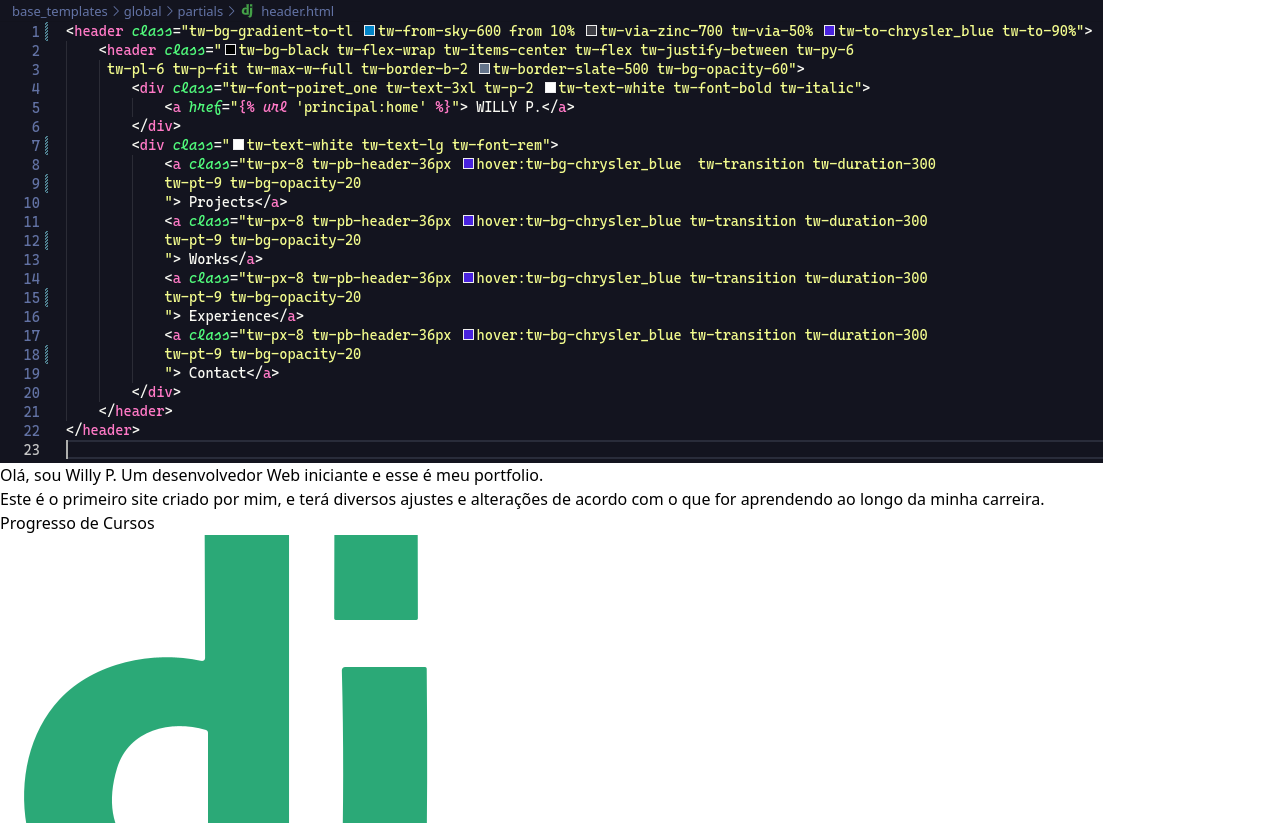
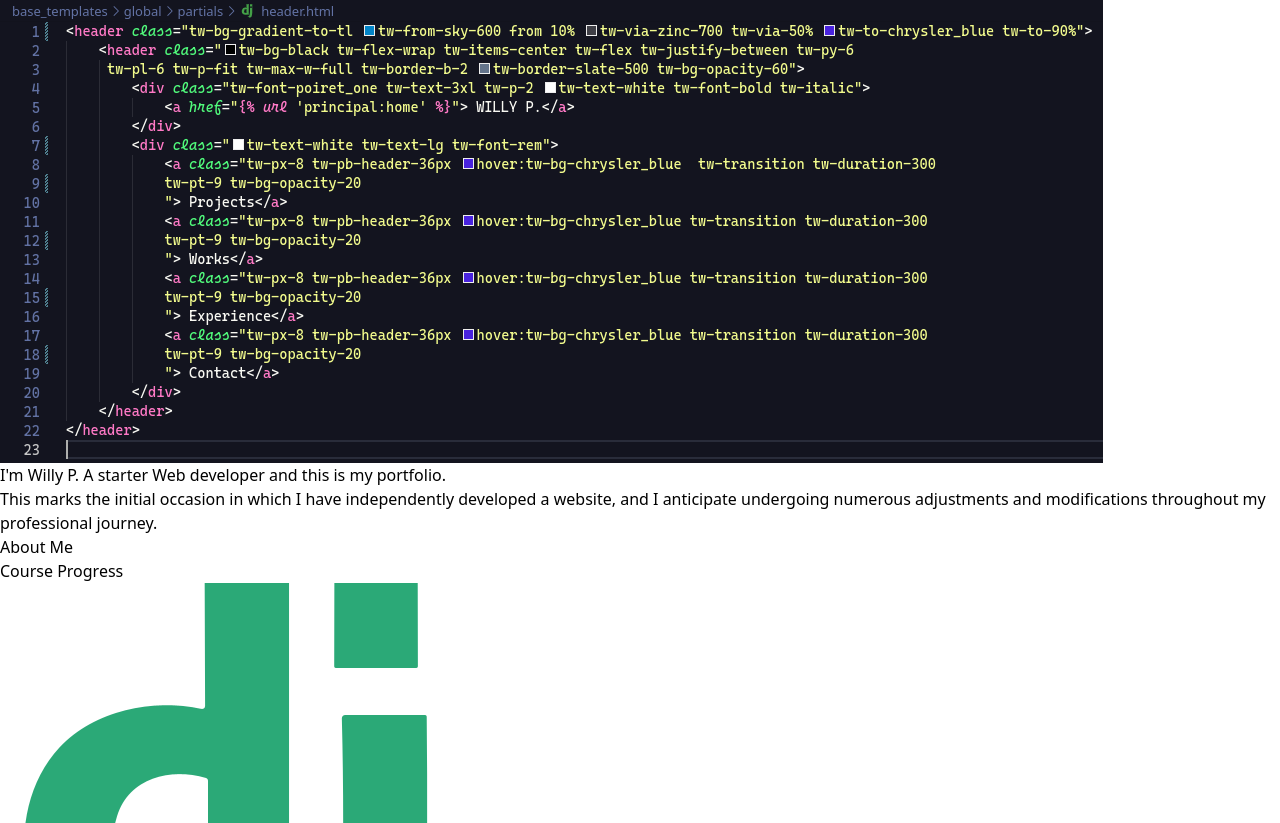
Before and after one commit to SoldadoZuero/portfolio, a Django app: page / in a window 1280 px wide. Shown: the part 49-872 px from the top of the page. Run offline with Django 4.2, Linux system fonts and the light colour scheme; parts of the project's set-up code (start-up, migrations or seed data) failed here and were passed over; some libraries are stand-ins or nearby versions; some web fonts are replaced.

Commit message:
Made some introduction changes

```diff
--- a/principal/templates/principal/pages/home.html
+++ b/principal/templates/principal/pages/home.html
@@ -3,6 +3,7 @@
     <div class="tw-bg-gradient-to-r tw-from-persian_green tw-from-10% tw-via-ultra_violet tw-via-40%
      tw-to-sky-600 tw-relative tw-bg-100%">
         {% include 'principal/partials/intro_home.html' %}
+        {% include 'principal/partials/about_me.html' %}
         {% include 'principal/partials/course_progress.html' %}
     </div>
 {% endblock content %}
--- /dev/null
+++ b/principal/templates/principal/partials/about_me.html
@@ -0,0 +1,5 @@
+<div class="tw-bg-black tw-bg-opacity-50 tw-flex tw-justify-center">
+    <h3 class="tw-text-5xl tw-font-lobster tw-italic tw-text-slate-200">
+        About Me
+    </h3>
+</div>
--- a/principal/templates/principal/partials/course_progress.html
+++ b/principal/templates/principal/partials/course_progress.html
@@ -1,38 +1,38 @@
 <div class="tw-bg-persian_green tw-outline-4 tw-outline-non_photo_blue tw-outline">
     <div class="tw-to-persian_green tw-bg-gradient-to-b tw-from-20% tw-from-sky-600 tw-bg-opacity-10">
-        <h3 class="tw-bg-black tw-bg-opacity-50 tw-font-poiret_one tw-font-bold tw-text-center
+        <h2 class="tw-bg-black tw-bg-opacity-50 tw-font-poiret_one tw-font-bold tw-text-center
          tw-text-slate-200 tw-text-5xl tw-pt-2 tw-pb-2">
-        Progresso de Cursos
-        </h3>
+        Course Progress
+        </h2>
     </div>
     <div class="tw-bg-black tw-bg-opacity-50 tw-flex tw-justify-between tw-p-3 tw-pb-12">
         <div>
-            <img src="/media/django-progress.png" alt="Django Progress" class="tw-w-32 tw-inline-block">
+            <img src="/media/django-progress.png" alt="Django Progress 90%" class="tw-w-32 tw-inline-block">
             <div class="tw-w-28 tw-bg-gradient-to-r tw-to-slate-900 tw-from-90% tw-from-sky-500
                 tw-block tw-h-2 tw-rounded-md tw-mt-4 tw-absolute tw-bottom-4"></div>
         </div>
         <div>
-            <img src="/media/python-progress.png" alt="Python Progress" class="tw-w-32 tw-inline-block">
+            <img src="/media/python-progress.png" alt="Python Progress 20%" class="tw-w-32 tw-inline-block">
             <div class="tw-w-32 tw-bg-gradient-to-r tw-to-slate-900 tw-from-sky-500 tw-to-20%
                 tw-block tw-h-2 tw-rounded-md tw-mt-4 tw-absolute tw-bottom-4"></div>
         </div>
         <div>
-            <img src="/media/js-progress.png" alt="Java Script Progress" class="tw-w-32 tw-inline-block">
+            <img src="/media/js-progress.png" alt="Java Script W.I.P" class="tw-w-32 tw-inline-block">
             <div class="tw-w-32 tw-bg-slate-900
                 tw-block tw-h-2 tw-rounded-md tw-mt-4 tw-absolute tw-bottom-4"></div>
         </div>
         <div>
-            <img src="/media/ts-progress.png" alt="Type Script Progress" class="tw-w-32 tw-inline-block">
+            <img src="/media/ts-progress.png" alt="Type Script W.I.P" class="tw-w-32 tw-inline-block">
             <div class="tw-w-32 tw-bg-slate-900
                 tw-block tw-h-2 tw-rounded-md tw-mt-4 tw-absolute tw-bottom-4"></div>
         </div>
         <div>
-            <img src="/media/java-progress.png" alt="Java Progress" class="tw-w-32 tw-inline-block">
+            <img src="/media/java-progress.png" alt="Java W.I.P" class="tw-w-32 tw-inline-block">
             <div class="tw-w-32 tw-bg-slate-900
                 tw-block tw-h-2 tw-rounded-md tw-mt-4 tw-absolute tw-bottom-4"></div>
         </div>
         <div class="">
-            <img src="/media/wf-progress.png" alt="Web Frontend Progress" class="tw-h-32 tw-w-60 tw-inline-block">
+            <img src="/media/wf-progress.png" alt="Web Frontend W.I.P" class="tw-h-32 tw-w-60 tw-inline-block">
             <div class="tw-w-60 tw-bg-slate-900
                 tw-block tw-h-2 tw-rounded-md tw-mt-4 tw-absolute tw-bottom-4"></div>
         </div>
--- a/principal/templates/principal/partials/intro_home.html
+++ b/principal/templates/principal/partials/intro_home.html
@@ -3,13 +3,14 @@
         <img src="/media/header-code.png" alt="Header Code" class="tw-max-w-3xl tw-ml-8 tw-static tw-z-1 tw-rounded-md">
         <div class="tw-absolute tw-z-2 tw-top-5 tw-right-8 tw-ml-1">
             <h2 class="tw-text-white tw-flex tw-justify-end tw-font-rem tw-font-extrabold tw-text-4xl tw-whitespace-pre-wrap">
-                Olá, sou Willy P.
-                Um desenvolvedor Web iniciante
-                e esse é meu portfolio.
+                I'm Willy P.
+                A starter Web developer and this
+                is my portfolio.
             </h2>
-            <div class="tw-text-white tw-flex tw-justify-end tw-font-rem tw-font-extrabold tw-whitespace-pre-line">
-                <p class="tw-text-sm"> Este é o primeiro site criado por mim, e terá diversos ajustes e alterações de acordo
-                    com o que for aprendendo ao longo da minha carreira.
+            <div class="tw-flex tw-justify-end tw-font-rem tw-font-extrabold tw-whitespace-pre-line">
+                <p class="tw-text-slate-300 tw-text-sm"> This marks the initial occasion in which I have independently developed a website, and
+                     I anticipate undergoing numerous adjustments and modifications
+                     throughout my professional journey.
                 </p>
             </div>
         </div>
```
